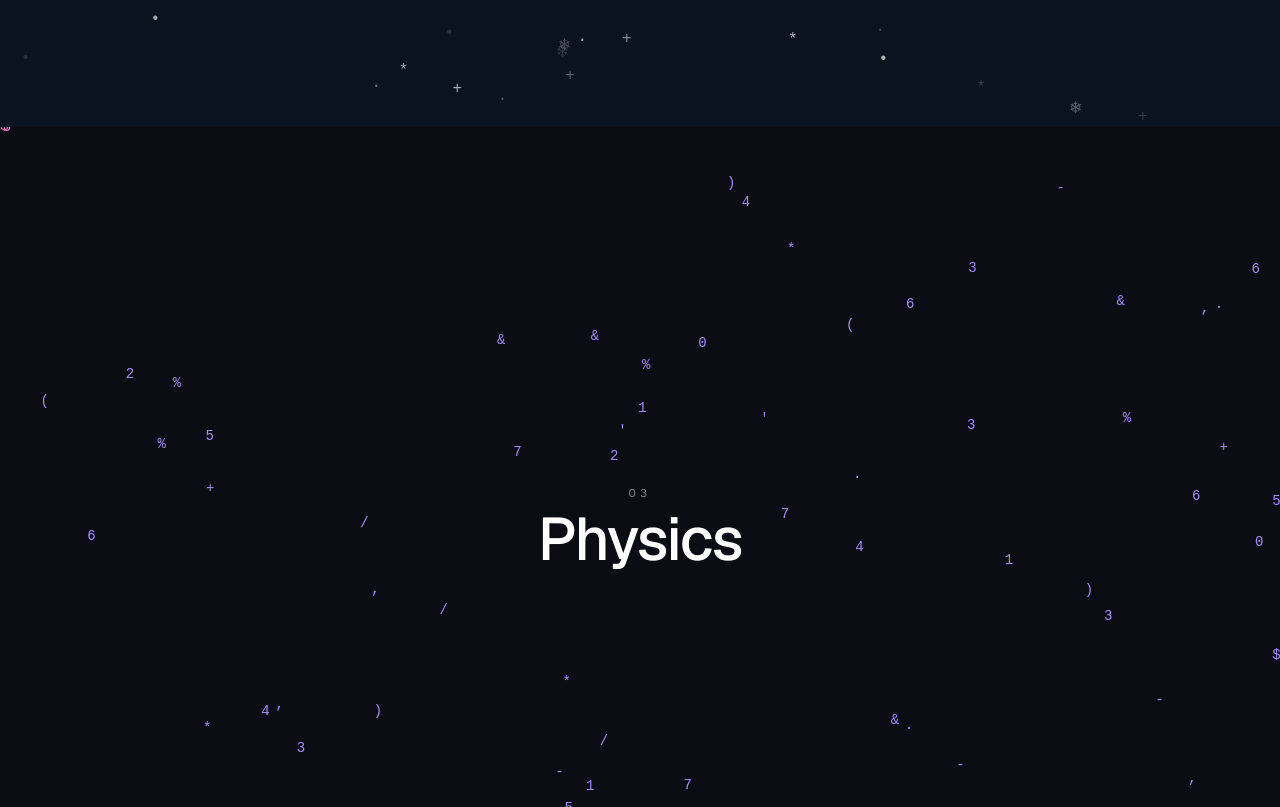
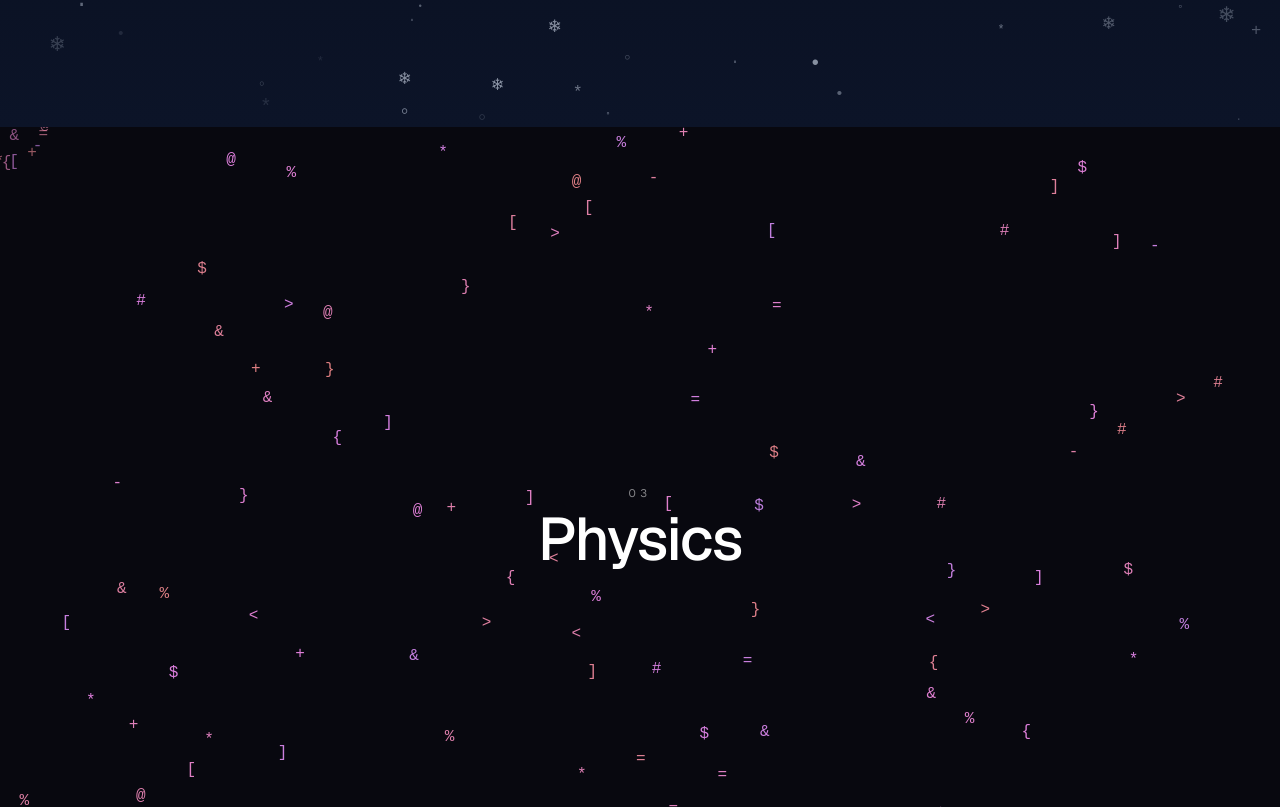
Before and after one commit to gnxv/ascii-demo, a Next.js app: page / in a window 1280 px wide. Shown: the part 1473-2280 px from the top of the page. Built offline with nearby package versions, Linux system fonts and the light colour scheme.

Commit message:
feat: boost Snow, Physics and Grid quality
- Snow: gradient sky, 180 varied flakes with individual phase and size
- Physics: more particles, mutual repulsion, attract/repel zones, color by hue
- Grid: denser, multi-level density chars (█▓·), better mouse distortion and color response

```diff
--- a/src/app/page.tsx
+++ b/src/app/page.tsx
@@ -162,23 +162,39 @@ function Jellyfish() {
 }
 
 function Snow() {
-  const particles = useRef<{ x: number; y: number; s: number; v: number }[]>([]);
+  const flakes = useRef<{ x: number; y: number; s: number; v: number; phase: number; char: string }[]>([]);
   const draw = (ctx: CanvasRenderingContext2D, w: number, h: number, t: number) => {
-    if (particles.current.length === 0) {
-      for (let i = 0; i < 120; i++) {
-        particles.current.push({ x: Math.random() * w, y: Math.random() * h, s: 8 + Math.random() * 10, v: 0.3 + Math.random() * 0.8 });
+    if (flakes.current.length === 0) {
+      const chars = ["*", "·", "•", "❄", "+", "·", "◦"];
+      for (let i = 0; i < 180; i++) {
+        flakes.current.push({
+          x: Math.random() * w,
+          y: Math.random() * h,
+          s: 9 + Math.random() * 14,
+          v: 0.25 + Math.random() * 1.1,
+          phase: Math.random() * Math.PI * 2,
+          char: chars[i % chars.length],
+        });
       }
     }
-    ctx.fillStyle = "#0b1220";
+    // gradient night sky
+    const g = ctx.createLinearGradient(0, 0, 0, h);
+    g.addColorStop(0, "#050814");
+    g.addColorStop(1, "#0c1428");
+    ctx.fillStyle = g;
     ctx.fillRect(0, 0, w, h);
-    ctx.font = "16px monospace";
-    const chars = ["*", "·", "•", "❄", "·", "+"];
-    particles.current.forEach((p, i) => {
+
+    flakes.current.forEach((p, i) => {
       p.y += p.v;
-      p.x += Math.sin(t + i) * 0.3;
-      if (p.y > h) p.y = -10;
-      ctx.fillStyle = `rgba(255,255,255,${0.4 + Math.sin(t * 2 + i) * 0.3})`;
-      ctx.fillText(chars[i % chars.length], p.x, p.y);
+      p.x += Math.sin(t * 0.8 + p.phase) * 0.45;
+      if (p.y > h + 10) {
+        p.y = -10;
+        p.x = Math.random() * w;
+      }
+      const alpha = 0.35 + Math.sin(t * 1.5 + p.phase) * 0.25;
+      ctx.font = `${p.s}px monospace`;
+      ctx.fillStyle = `rgba(230, 240, 255, ${alpha})`;
+      ctx.fillText(p.char, p.x, p.y);
     });
   };
   const ref = useCanvas(draw);
@@ -186,31 +202,56 @@ function Snow() {
 }
 
 function Physics() {
-  const parts = useRef<{ x: number; y: number; vx: number; vy: number }[]>([]);
+  const parts = useRef<{ x: number; y: number; vx: number; vy: number; char: string }[]>([]);
   const draw = (ctx: CanvasRenderingContext2D, w: number, h: number, t: number, mouse: { x: number; y: number }) => {
     if (parts.current.length === 0) {
-      for (let i = 0; i < 80; i++) {
-        parts.current.push({ x: Math.random() * w, y: Math.random() * h, vx: 0, vy: 0 });
+      const chars = "$%&*+-=#@<>{}[]";
+      for (let i = 0; i < 110; i++) {
+        parts.current.push({
+          x: Math.random() * w,
+          y: Math.random() * h,
+          vx: 0,
+          vy: 0,
+          char: chars[i % chars.length],
+        });
       }
     }
-    ctx.fillStyle = "#0c0c14";
+    ctx.fillStyle = "#08080f";
     ctx.fillRect(0, 0, w, h);
-    ctx.font = "14px monospace";
+    ctx.font = "16px monospace";
+
     parts.current.forEach((p, i) => {
       const dx = mouse.x - p.x;
       const dy = mouse.y - p.y;
       const d = Math.sqrt(dx * dx + dy * dy) || 1;
-      const force = d < 140 ? (140 - d) * 0.002 : 0;
+      // attract within range, gentle repulsion very close
+      let force = 0;
+      if (d < 200) force = (200 - d) * 0.0018;
+      if (d < 40) force = -0.12;
       p.vx += (dx / d) * force;
       p.vy += (dy / d) * force;
-      p.vx *= 0.96;
-      p.vy *= 0.96;
+      // mild mutual repulsion
+      parts.current.forEach((o, j) => {
+        if (i === j) return;
+        const ox = p.x - o.x;
+        const oy = p.y - o.y;
+        const od = Math.sqrt(ox * ox + oy * oy) || 1;
+        if (od < 28) {
+          p.vx += (ox / od) * 0.04;
+          p.vy += (oy / od) * 0.04;
+        }
+      });
+      p.vx *= 0.965;
+      p.vy *= 0.965;
       p.x += p.vx;
       p.y += p.vy;
-      if (p.x < 0 || p.x > w) p.vx *= -1;
-      if (p.y < 0 || p.y > h) p.vy *= -1;
-      ctx.fillStyle = d < 100 ? "#f472b6" : "#a78bfa";
-      ctx.fillText(String.fromCharCode(36 + (i % 20)), p.x, p.y);
+      if (p.x < 10 || p.x > w - 10) p.vx *= -0.8;
+      if (p.y < 10 || p.y > h - 10) p.vy *= -0.8;
+
+      const hue = 280 + (i * 7) % 80;
+      const alpha = 0.55 + Math.min(d / 200, 1) * 0.4;
+      ctx.fillStyle = `hsla(${hue}, 70%, 72%, ${alpha})`;
+      ctx.fillText(p.char, p.x, p.y);
     });
   };
   const ref = useCanvas(draw);
@@ -219,13 +260,16 @@ function Physics() {
 
 function Grid() {
   const draw = (ctx: CanvasRenderingContext2D, w: number, h: number, t: number, mouse: { x: number; y: number }) => {
-    ctx.fillStyle = "#08080c";
+    ctx.fillStyle = "#06060a";
     ctx.fillRect(0, 0, w, h);
-    ctx.font = "13px monospace";
-    const cols = 28;
-    const rows = 16;
+    const cols = 32;
+    const rows = 18;
     const cw = w / cols;
     const ch = h / rows;
+    ctx.font = "14px monospace";
+    ctx.textAlign = "center";
+    ctx.textBaseline = "middle";
+
     for (let y = 0; y < rows; y++) {
       for (let x = 0; x < cols; x++) {
         const px = x * cw + cw / 2;
@@ -233,11 +277,20 @@ function Grid() {
         const dx = mouse.x - px;
         const dy = mouse.y - py;
         const d = Math.sqrt(dx * dx + dy * dy);
-        const influence = Math.max(0, 1 - d / 180);
-        const offsetX = dx * influence * 0.25;
-        const offsetY = dy * influence * 0.25;
-        const char = influence > 0.3 ? "█" : String.fromCharCode(33 + ((x * 7 + y * 13 + (t * 5) | 0) % 50));
-        ctx.fillStyle = `hsl(${(x * 8 + y * 4 + t * 40) % 360}, 70%, ${50 + influence * 30}%)`;
+        const influence = Math.max(0, 1 - d / 220);
+        const offsetX = dx * influence * 0.35;
+        const offsetY = dy * influence * 0.35;
+        // density + character shift based on influence and time
+        const noise = Math.sin(x * 0.4 + y * 0.3 + t * 1.2) * 0.5 + 0.5;
+        let char: string;
+        if (influence > 0.45) char = "█";
+        else if (influence > 0.2) char = "▓";
+        else if (noise > 0.65) char = "·";
+        else char = String.fromCharCode(33 + ((x * 11 + y * 17 + (t * 6) | 0) % 48));
+
+        const lightness = 48 + influence * 35 + noise * 12;
+        const hue = 200 + influence * 80 + (x + y) * 2;
+        ctx.fillStyle = `hsl(${hue % 360}, 65%, ${lightness}%)`;
         ctx.fillText(char, px + offsetX, py + offsetY);
       }
     }
```
